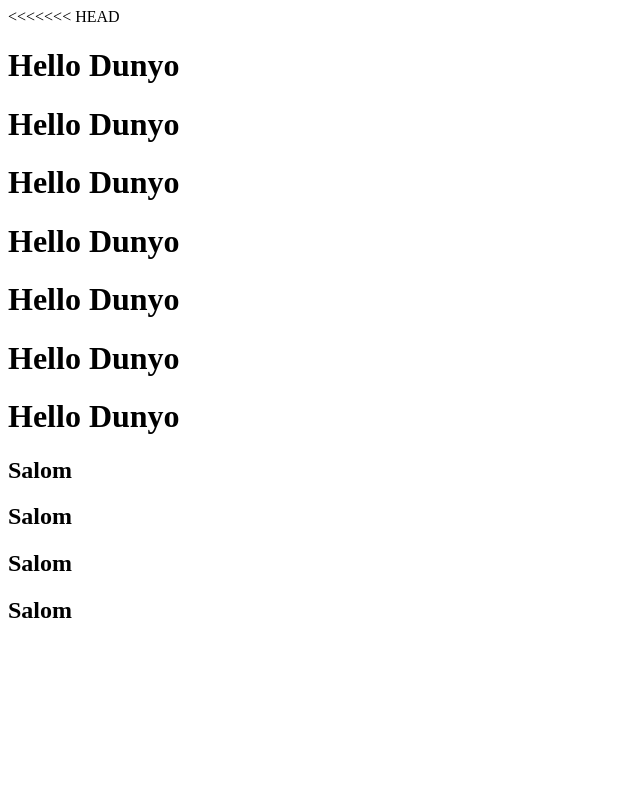
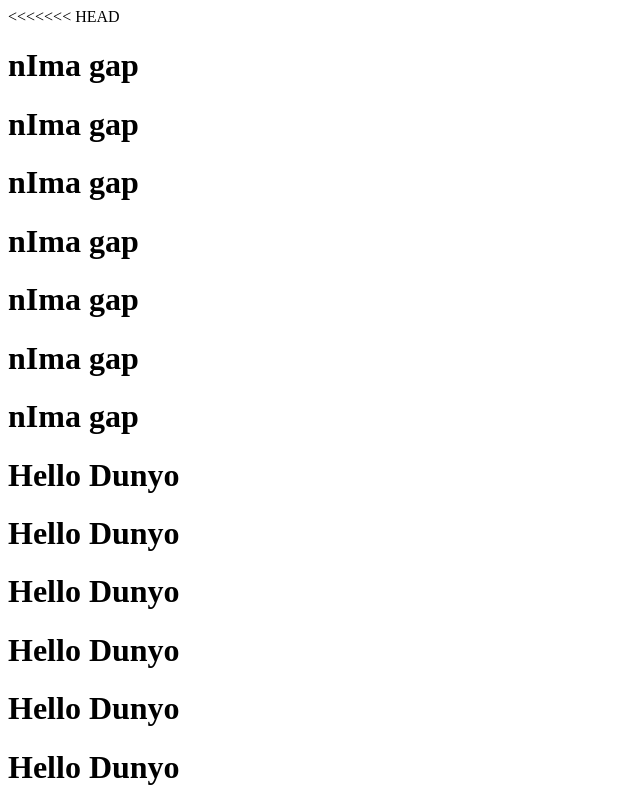
Before and after one commit to Mukhreddin/Hello_secon-repo, a plain HTML site: page index.html in a window 1280 px wide. Shown: the top 800 px of the page, without its empty margins (0-640 px from the left). Drawn offline with Linux system fonts and the light colour scheme.

Commit message:
Again commit

```diff
--- a/index.html
+++ b/index.html
@@ -8,7 +8,13 @@
     <title>Document</title>
   </head>
   <body>
-    <h1>Hello Dunyo</h1>
+    <h1> nIma gap</h1>
+    <h1> nIma gap</h1>
+    <h1> nIma gap</h1>
+    <h1> nIma gap</h1>
+    <h1> nIma gap</h1>
+    <h1> nIma gap</h1>
+    <h1> nIma gap</h1>
     <h1>Hello Dunyo</h1>
     <h1>Hello Dunyo</h1>
     <h1>Hello Dunyo</h1>
```
